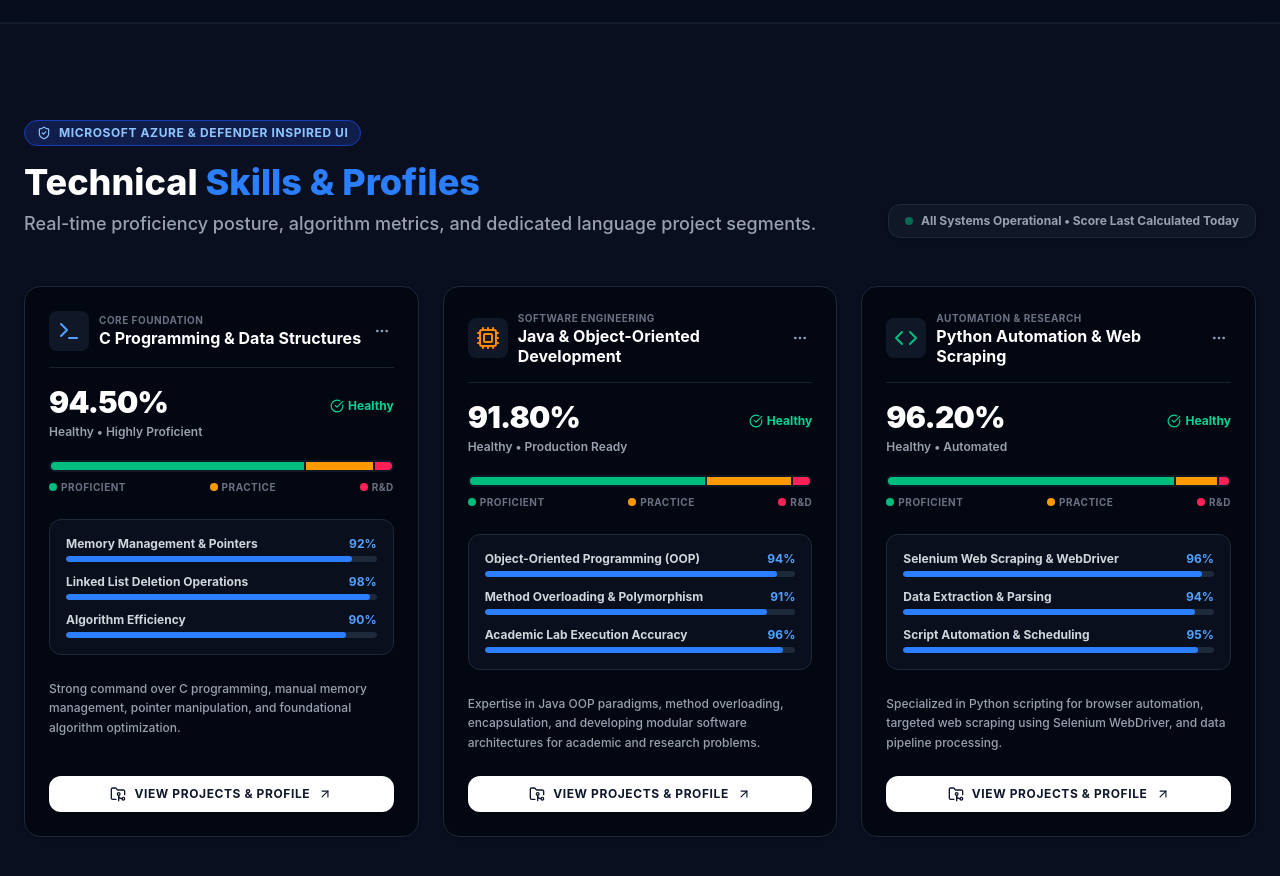
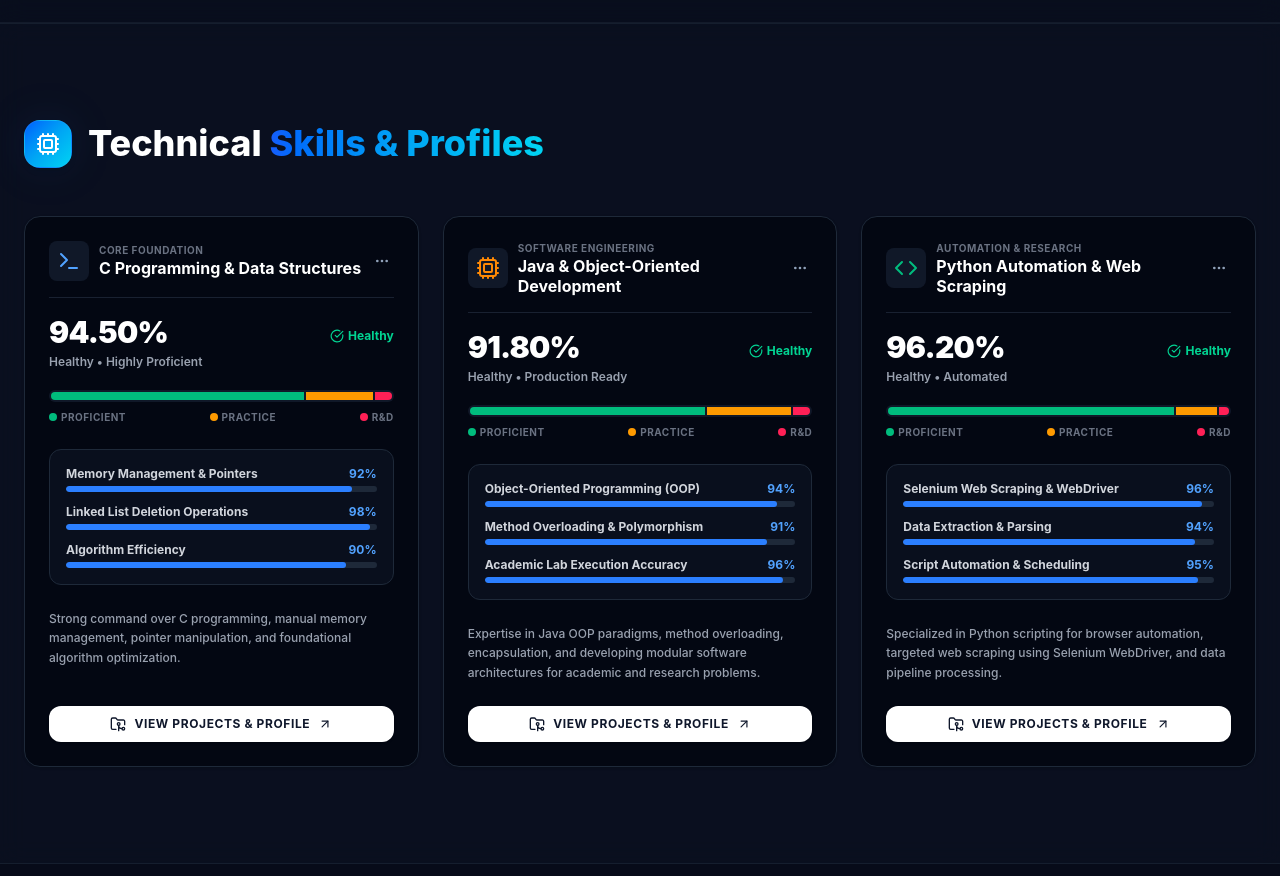
Before and after one commit to Abdullah-Galib/Portfolio, a React (Vite) app: page / in a window 1280 px wide. Shown: the part 1360-2236 px from the top of the page. Built offline with nearby package versions, Linux system fonts and the light colour scheme.

Commit message:
Chatbot fixation added with vercel.json and fixed some isses for Technical skills section

```diff
--- a/src/App.jsx
+++ b/src/App.jsx
@@ -28,7 +28,7 @@ import { skillsData } from './data/skillsData';
 // --- CONFIGURABLE LINKS ---
 const GOOGLE_CALENDAR_APPOINTMENT_URL = "https://calendar.google.com/calendar/u/0/r/appointmentschedule";
 // Google Drive Preview Link (যেখানে Download সেটিংস বন্ধ করা আছে):
-const CV_FILE_URL = "https://drive.google.com/file/d/YOUR_DRIVE_FILE_ID/preview";
+const CV_FILE_URL = "https://drive.google.com/file/d/1yIwDHC9zXmXy6tjN1UShwC2Vds6OMeOQ/preview";
 
 const SEO = () => {
   useEffect(() => {
--- a/src/components/TechnicalSkills.jsx
+++ b/src/components/TechnicalSkills.jsx
@@ -9,22 +9,26 @@ const TechnicalSkills = () => {
   return (
     <section id="skills" className="py-24 bg-slate-100/90 dark:bg-gray-900/40 backdrop-blur-md border-y border-slate-200/60 dark:border-gray-800/60 transition-colors duration-500">
       <div className="max-w-7xl mx-auto px-6">
-        <FadeIn>
-          <div className="flex flex-col md:flex-row md:items-end justify-between mb-12">
-            <div>
-              <div className="inline-flex items-center gap-2 px-3 py-1 rounded-full bg-blue-100 dark:bg-blue-900/40 text-blue-700 dark:text-blue-300 text-xs font-bold uppercase tracking-wider mb-4 border border-blue-200 dark:border-blue-800">
-                <ShieldCheck className="w-3.5 h-3.5" /> Microsoft Azure & Defender Inspired UI
+     <FadeIn>
+          <div className="flex flex-col lg:flex-row lg:items-center lg:justify-between mb-12">
+            <div className="flex items-center gap-4">
+              {/* Microsoft Fluent Icon */}
+              <div className="relative">
+                <div className="absolute inset-0 rounded-2xl bg-blue-500/20 blur-xl animate-pulse"></div>
+                <div className="relative w-12 h-12 rounded-2xl bg-gradient-to-br from-blue-600 via-sky-500 to-cyan-400 flex items-center justify-center shadow-md border border-blue-400/20">
+                  <Cpu className="w-6 h-6 text-white" />
+                </div>
               </div>
-              <h2 className="text-3xl md:text-4xl font-extrabold text-slate-900 dark:text-white">
-                Technical <span className="text-blue-600 dark:text-blue-500">Skills & Profiles</span>
-              </h2>
-              <p className="text-slate-600 dark:text-gray-400 mt-2 text-base md:text-lg font-medium">
-                Real-time proficiency posture, algorithm metrics, and dedicated language project segments.
-              </p>
-            </div>
-            <div className="mt-4 md:mt-0 text-xs font-bold text-slate-500 dark:text-gray-400 bg-white dark:bg-gray-900 border border-slate-200 dark:border-gray-800 px-4 py-2 rounded-xl shadow-sm flex items-center gap-2">
-              <span className="w-2 h-2 rounded-full bg-emerald-500 animate-pulse"></span>
-              All Systems Operational • Score Last Calculated Today
+
+              {/* Consistent Heading */}
+              <div>
+                <h2 className="text-3xl md:text-4xl font-extrabold text-slate-900 dark:text-white leading-tight">
+                  Technical{" "}
+                  <span className="bg-gradient-to-r from-blue-600 via-sky-500 to-cyan-400 bg-clip-text text-transparent">
+                    Skills & Profiles
+                  </span>
+                </h2>
+              </div>
             </div>
           </div>
         </FadeIn>
@@ -121,7 +125,7 @@ const TechnicalSkills = () => {
                 {/* Defender Action Button -> Opens Profile Projects Modal */}
                 <button
                   onClick={() => setActiveProfileModal(skill)}
-                  className="mt-auto w-full py-2.5 px-4 bg-slate-900 hover:bg-blue-600 dark:bg-white dark:hover:bg-blue-500 text-white dark:text-slate-900 hover:text-white dark:hover:text-white font-bold text-xs uppercase tracking-wider rounded-xl transition-all shadow-sm flex items-center justify-center gap-2 group/btn"
+                  className="mt-auto w-full py-2.5 px-4 bg-slate-999 hover:bg-blue-700 dark:bg-white dark:hover:bg-blue-800 text-white dark:text-slate-900 hover:text-white dark:hover:text-white font-bold text-xs uppercase tracking-wider rounded-xl transition-all shadow-sm flex items-center justify-center gap-2 group/btn"
                 >
                   <FolderGit2 className="w-4 h-4" />
                   <span>View Projects & Profile</span>
```
Also changed, not shown: vercel.json (added).
